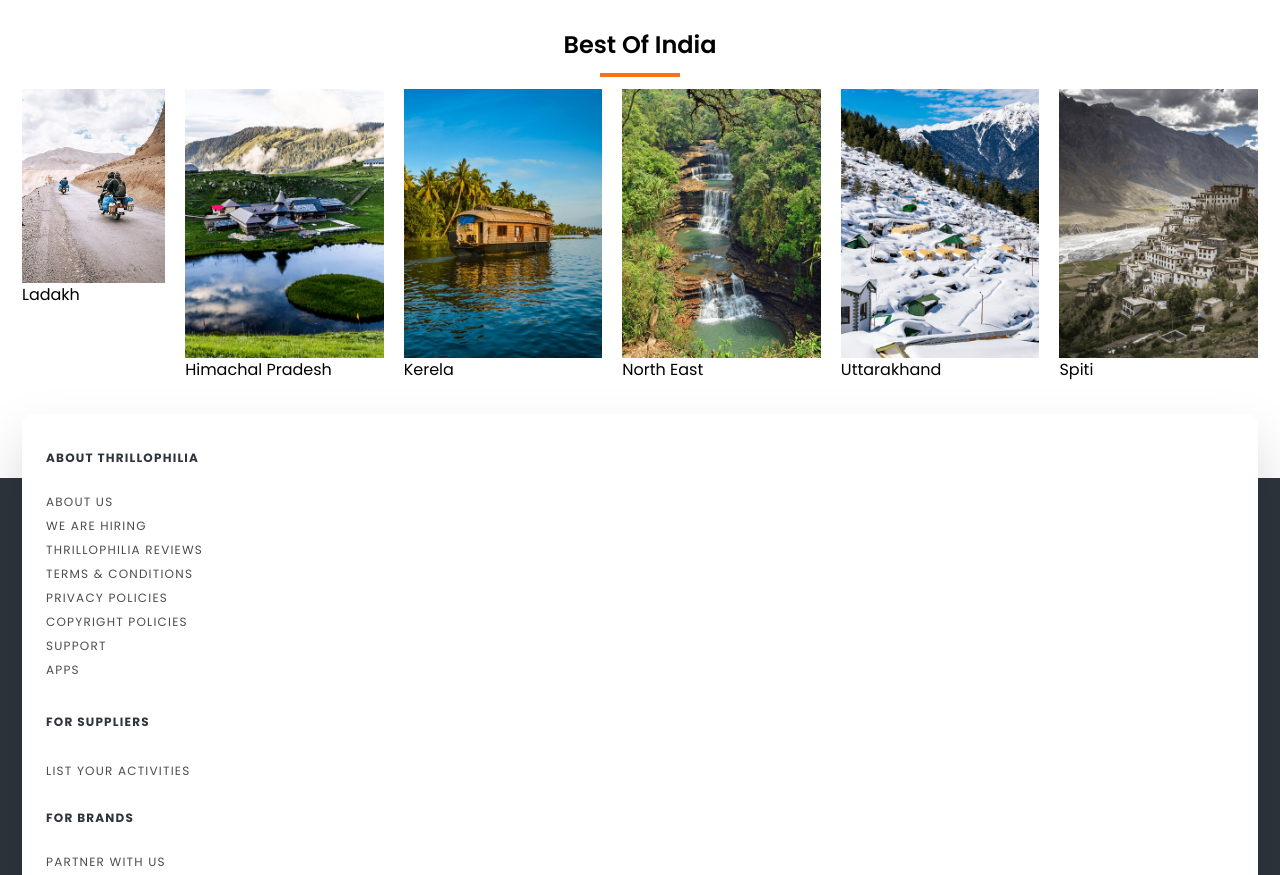
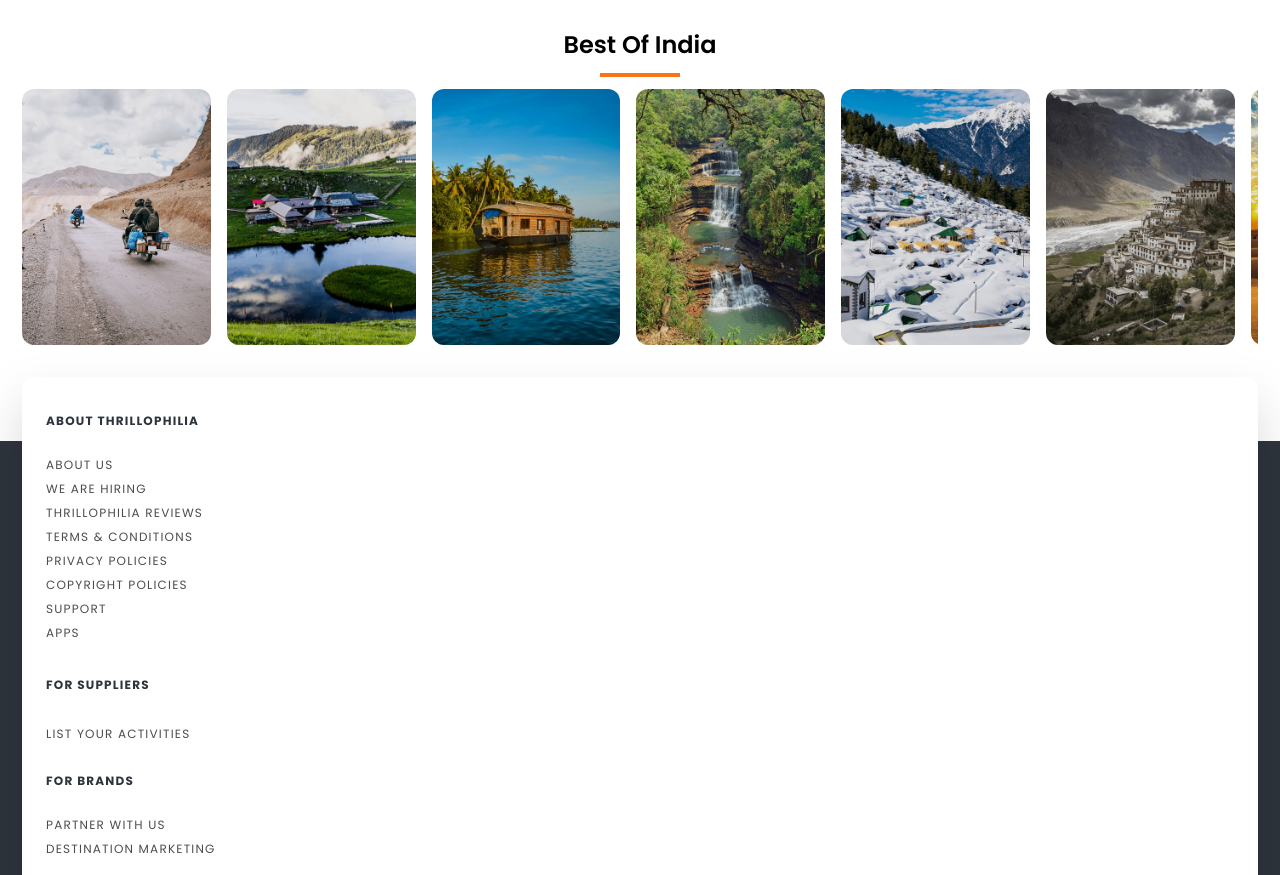
Before and after one commit to AndrewKev/TourLanding, a website: page public/landing.html in a window 1280 px wide. Shown: the part 3036-3911 px from the top of the page. Drawn offline with Linux system fonts and the light colour scheme.

Commit message:
modified:   public/landing.html 	modified:   src/app.css

```diff
--- a/public/landing.html
+++ b/public/landing.html
@@ -193,32 +193,43 @@
       <div class="border-b-4 border-orange-500 w-20"></div>
     </div>
 
-    <div class="flex overflow-x-auto gap-5">
-      <a href="#" class="w-80">
-        <img class="w-full" src="./assets/india/Ladakh.jpg" alt="">
-        <p class="">Ladakh</p>
+    <div class="flex overflow-auto gap-4">
+      <img class="h-64 brightness-90 rounded-xl" src="./assets/india/Ladakh.jpg" alt="">
+      <img class="h-64 brightness-90 rounded-xl" src="./assets/india/himachal.jpg" alt="">
+      <img class="h-64 brightness-90 rounded-xl" src="./assets/india/Kerela.jpg" alt="">
+      <img class="h-64 brightness-90 rounded-xl" src="./assets/india/NorthEast.jpg" alt="">
+      <img class="h-64 brightness-90 rounded-xl" src="./assets/india/Uttarakhand.jpg" alt="">
+      <img class="h-64 brightness-90 rounded-xl" src="./assets/india/Spiti.jpg" alt="">
+      <img class="h-64 brightness-90 rounded-xl" src="./assets/india/Rajasthan.jpg" alt="">
+      <img class="h-64 brightness-90 rounded-xl" src="./assets/india/Kashmir.jpg" alt="">
+      <img class="h-64 brightness-90 rounded-xl" src="./assets/india/Sikkim.jpg" alt="">
+    </div>
+    <!-- <div class="flex overflow-x-auto gap-6">
+      <a href="#" class="flex relative justify-center items-end">
+        <img class="w-full h-56 object-cover" src="./assets/india/Ladakh.jpg" alt="">
+        <span class="absolute">Ladakh</span>
       </a>
-      <a class="">
-        <img class="" src="./assets/india/himachal.jpg" alt="">
-        <p class="">Himachal Pradesh</p>
+      <a href="#" class="flex relative justify-center items-end">
+        <img class="w-full h-56 object-cover" src="./assets/india/himachal.jpg" alt="">
+        <span class="absolute">Himachal Pradesh</span>
       </a>
-      <a class="">
-        <img class="" src="./assets/india/Kerela.jpg" alt="">
-        <p class="">Kerela</p>
+      <a href="#" class="flex relative justify-center items-end">
+        <img class="w-full h-56 object-cover" src="./assets/india/Kerela.jpg" alt="">
+        <span class="absolute">Kerela</span>
       </a>
-      <a class="">
-        <img class="" src="./assets/india/NorthEast.jpg" alt="">
-        <p class="">North East</p>
+      <a href="#" class="flex relative justify-center items-end">
+        <img class="w-full h-56 object-cover" src="./assets/india/NorthEast.jpg" alt="">
+        <span class="absolute">North East</span>
       </a>
-      <a class="">
-        <img class="" src="./assets/india/Uttarakhand.jpg" alt="">
-        <p class="">Uttarakhand</p>
+      <a href="#" class="flex relative justify-center items-end">
+        <img class="w-full h-56 object-cover" src="./assets/india/Uttarakhand.jpg" alt="">
+        <span class="absolute">Uttarakhand</span>
       </a>
-      <a class="">
-        <img class="" src="./assets/india/Spiti.jpg" alt="">
-        <p class="">Spiti</p>
+      <a href="#" class="flex relative justify-center items-end">
+        <img class="w-full h-56 object-cover" src="./assets/india/Spiti.jpg" alt="">
+        <span class="absolute">Spiti</span>
       </a>
-    </div>
+    </div> -->
   </section>
 
 
@@ -329,8 +340,10 @@
     </div>
 
     <div>
-      <h2 class="text-[#B7B7B7] font-semibold text-sm text-center mb-2">© 2023 Thrillophilia.com All rights reserved.</h2>
-      <p class="text-[#B7B7B7] font-light text-xs text-center leading-5">The content and images used on this site are copyright protected and copyrights vests with the respective
+      <h2 class="text-[#B7B7B7] font-semibold text-sm text-center mb-2">© 2023 Thrillophilia.com All rights reserved.
+      </h2>
+      <p class="text-[#B7B7B7] font-light text-xs text-center leading-5">The content and images used on this site are
+        copyright protected and copyrights vests with the respective
         owners. The usage of the content and images on this website is intended to promote the works and no endorsement
         of the artist shall be implied. Unauthorized use is prohibited and punishable by law.</p>
     </div>
```
Also changed, not shown: src/app.css.
